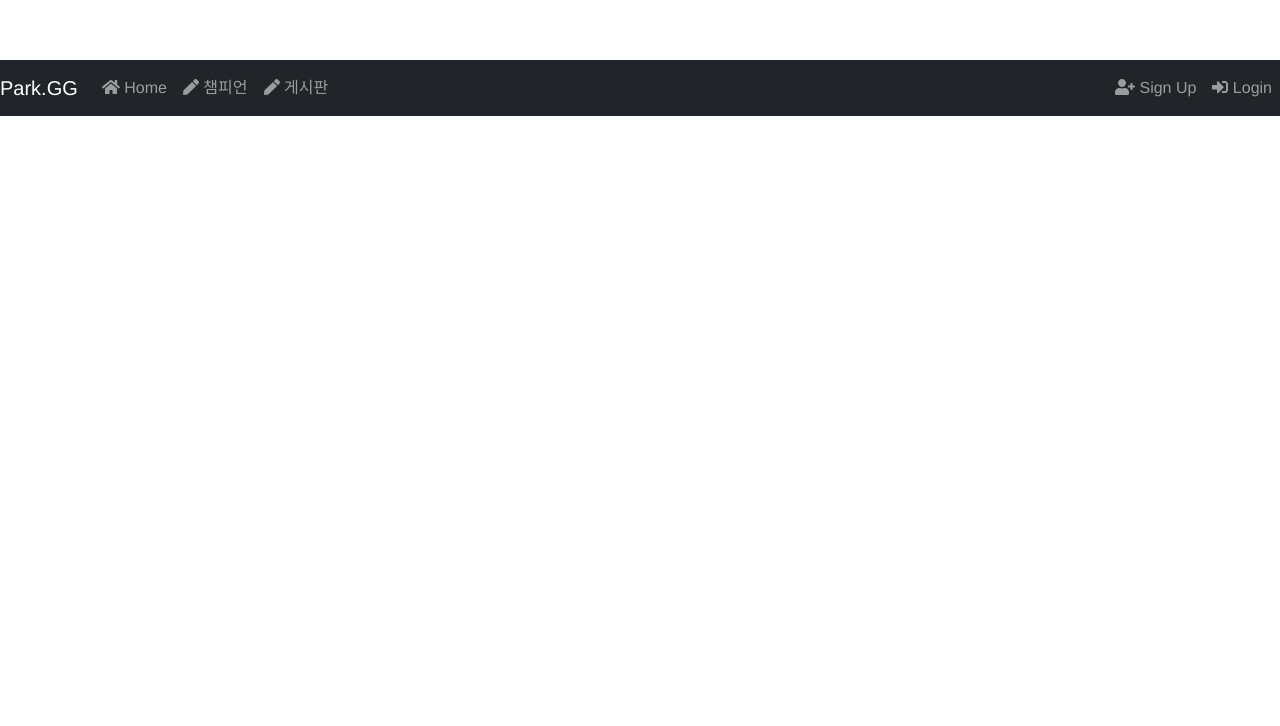
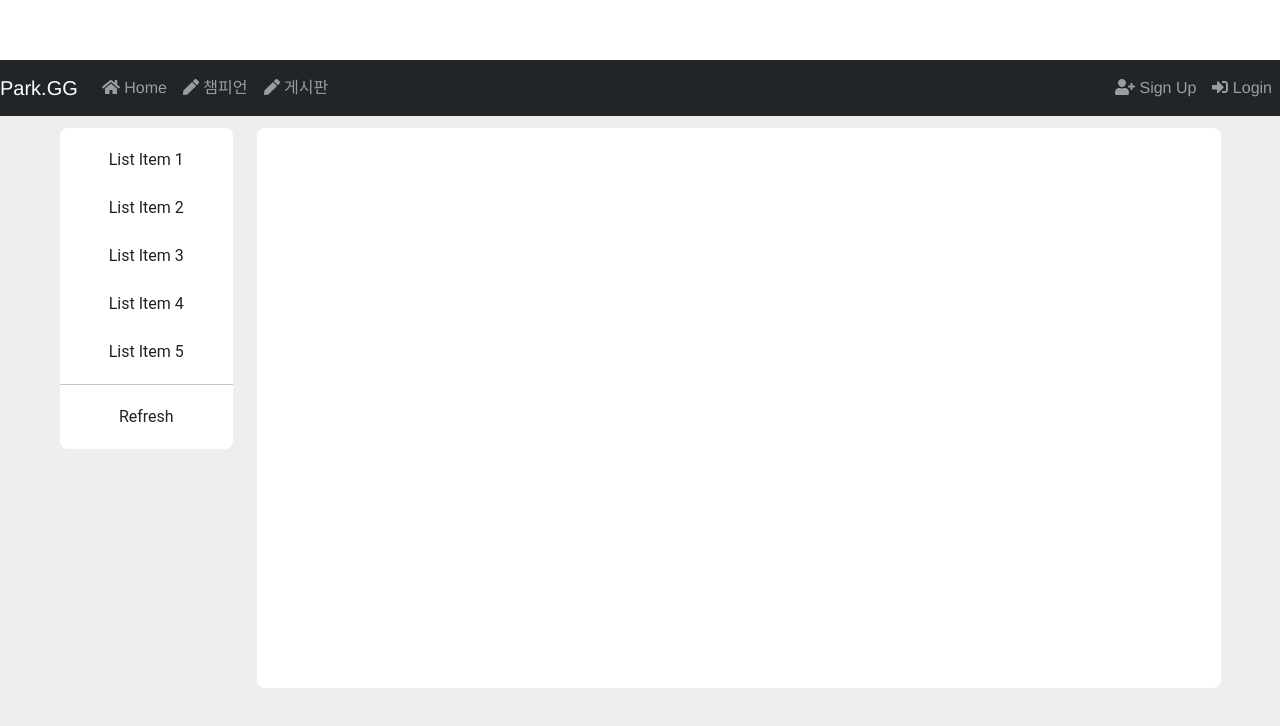
Before and after one commit to qkrqudcks7/lol_front, a Vue app: page /detailChamp in a window 1280 px wide. Shown: the top 726 px of the page. Built offline with nearby package versions, Linux system fonts and the light colour scheme; no server answers; what vue-moment would draw is missing.

Commit message:
ui 추가

```diff
--- a/src/API/myAPI.js
+++ b/src/API/myAPI.js
@@ -1,9 +1,12 @@
 import axios from 'axios'
 
-const URL = 'http://localhost:8080'
+const URL = 'http://localhost:8080/lol'
 
 export default {
   getAllChampion () {
     return axios.get(URL + '/allchampion')
+  },
+  getOneChampion (name) {
+    return axios.get(URL + `/champion/${name}`)
   }
 }
--- a/src/components/Champ.vue
+++ b/src/components/Champ.vue
@@ -24,7 +24,7 @@
               cols="6"
               md="2"
             >
-              <v-sheet height="200" width="200"><a href="#"><img :src="'static/champion/' + j.img" height="200" width="200"></a>
+              <v-sheet height="200" width="200"><img :src="'static/champion/' + j.img" height="200" width="200" @click="getOneChamp(j.name)">
                 <div>{{j.name}}</div>
               </v-sheet>
               <br>
@@ -45,6 +45,11 @@ export default {
       allChamp: []
     }
   },
+  methods: {
+    getOneChamp (champName) {
+      this.$router.push({name: 'detailChamp', params: {name: champName}})
+    }
+  },
   mounted () {
     myAPI.getAllChampion().then(response => {
       this.allChamp = response.data
--- /dev/null
+++ b/src/components/DetailChamp.vue
@@ -0,0 +1,73 @@
+<template>
+<v-app id="DetailChamp">
+  <v-main class="grey lighten-3">
+    <v-container>
+      <v-row>
+        <v-col cols="2">
+          <v-sheet rounded="lg">
+            <v-list color="transparent">
+              <v-list-item
+                v-for="n in 5"
+                :key="n"
+                link
+              >
+                <v-list-item-content>
+                  <v-list-item-title>
+                    List Item {{ n }}
+                  </v-list-item-title>
+                </v-list-item-content>
+              </v-list-item>
+
+              <v-divider class="my-2"></v-divider>
+
+              <v-list-item
+                link
+                color="grey lighten-4"
+              >
+                <v-list-item-content>
+                  <v-list-item-title>
+                    Refresh
+                  </v-list-item-title>
+                </v-list-item-content>
+              </v-list-item>
+            </v-list>
+          </v-sheet>
+        </v-col>
+
+        <v-col>
+          <v-sheet
+            min-height="70vh"
+            rounded="lg"
+          >
+          </v-sheet>
+        </v-col>
+      </v-row>
+    </v-container>
+  </v-main>
+</v-app>
+</template>
+
+<script>
+import myAPI from '../API/myAPI'
+export default {
+  name: 'DetailChamp',
+  data () {
+    return {
+    }
+  },
+  computed: {
+    getName () {
+      return this.$route.params.name
+    }
+  },
+  mounted () {
+    myAPI.getOneChampion(this.getName).then(response => {
+      console.log(response.data)
+    })
+  }
+}
+</script>
+
+<style scoped>
+
+</style>
--- a/src/router/index.js
+++ b/src/router/index.js
@@ -4,6 +4,7 @@ import Home from '../components/Home'
 import Login from '../components/Login'
 import Profile from '../components/Profile'
 import Champ from '../components/Champ'
+import DetailChamp from '../components/DetailChamp'
 
 Vue.use(Router)
 
@@ -29,6 +30,11 @@ export default new Router({
       path: '/champ',
       name: 'champ',
       component: Champ
+    },
+    {
+      path: '/detailChamp',
+      name: 'detailChamp',
+      component: DetailChamp
     }
   ]
 })
```
